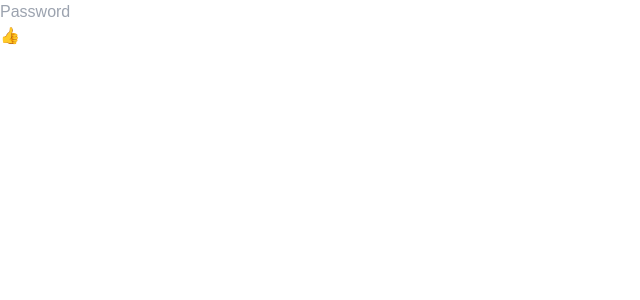
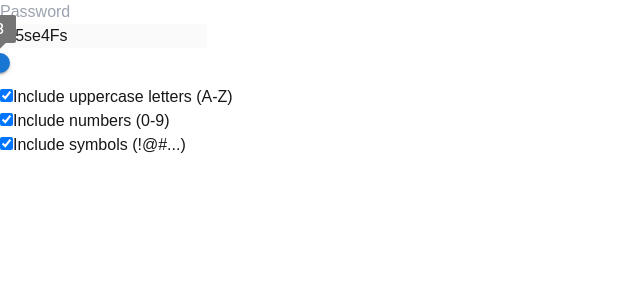
Before and after one commit to jody-frankowski/hibr, a Next.js app: page / in a window 1280 px wide. Shown: the top 300 px of the page, without its empty margins (0-640 px from the left). Built offline with nearby package versions, Linux system fonts and the light colour scheme.

Commit message:
feat: Add PasswordGenerator & PasswordLeakChecker

```diff
--- a/package.json
+++ b/package.json
@@ -9,6 +9,10 @@
     "lint": "next lint"
   },
   "dependencies": {
+    "@emotion/react": "^11.14.0",
+    "@emotion/styled": "^11.14.0",
+    "@mui/material": "^6.4.2",
+    "hash-wasm": "^4.12.0",
     "next": "15.1.6",
     "react": "^19.0.0",
     "react-dom": "^19.0.0"
--- /dev/null
+++ b/src/app/components/CheckBox.tsx
@@ -0,0 +1,20 @@
+interface CheckBoxProps {
+  name: string;
+  checked: boolean;
+  onChange: (e: React.ChangeEvent<HTMLInputElement>) => void;
+}
+
+export default function CheckBox({ name, checked, onChange }: CheckBoxProps) {
+  return (
+    <div className="flex items-center m-4">
+      <input
+        id={name}
+        type="checkbox"
+        name={name}
+        checked={checked}
+        onChange={onChange}
+      />
+      <label className="ml-2" htmlFor={name}>{name}</label>
+    </div>
+  )
+}
--- /dev/null
+++ b/src/app/components/PasswordGenerator.tsx
@@ -0,0 +1,89 @@
+'use client'
+
+import CheckBox from "@/app/components/CheckBox"
+import PasswordInput from '@/app/components/PasswordInput';
+import { useEffect, useState } from 'react';
+// import { Slider, SliderValue } from '@heroui/react';
+import {Slider} from '@mui/material';
+
+function passwordStatisfiesCharsets(password: string, charsets: string[]): boolean {
+  let statisfiedCharsetsCount = 0;
+
+  for (const charset of charsets) {
+    for (const char of password) {
+      if (charset.includes(char)) {
+        statisfiedCharsetsCount += 1
+        break
+      }
+    }
+  }
+
+  return statisfiedCharsetsCount === charsets.length
+}
+
+function generateRandomPassword(charsets: string[], length: number): string {
+  if (length < charsets.length) {
+    throw new Error(`Length (${length}) must be greater than the number of charsets (${charsets.length})`)
+  }
+
+  const completeCharset = charsets.join("");
+  let password = "";
+
+  while (!passwordStatisfiesCharsets(password, charsets)) {
+    password = "";
+
+    for (let i = 0; i < length; i++) {
+      password += completeCharset[Math.floor(Math.random() * completeCharset.length)];
+    }
+  }
+
+  return password;
+}
+
+export default function PasswordGenerator() {
+  const [password, setPassword] = useState('')
+  const [length, setLength] = useState<number>(8)
+  const [includeUppercase, setIncludeUppercase] = useState(true)
+  const [includeNumbers, setIncludeNumbers] = useState(true)
+  const [includeSymbols, setIncludeSymbols] = useState(true)
+
+  let charsets = [
+    "abcdefghijklmnopqrstuvwxyz",
+  ]
+  if (includeUppercase) {
+    charsets.push("ABCDEFGHIJKLMNOPQRSTUVWXYZ")
+  }
+  if (includeNumbers) {
+    charsets.push("0123456789")
+  }
+  if (includeSymbols) {
+    charsets.push("!@#$%^&*()_+-=[]{}|;:,.<>/?")
+  }
+
+  if (length < charsets.length) {
+    setLength(charsets.length);
+    return;
+  }
+
+  useEffect(() => {
+    if (length < charsets.length) {
+      setLength(charsets.length);
+    }
+    // const password = generateRandomPassword(charsets, length as number);
+    setPassword(generateRandomPassword(charsets, length as number));
+  }, [length, charsets.length]);
+
+
+  return (
+    <div className="m-4 flex flex-col items-center">
+      <PasswordInput password={password} disabled={true} onChange={() => {}} />
+      <div className="flex flex-col w-auto">
+        {/*<Slider className="max-w-xl" name="Length" maxValue={128} formatOptions={{ style: "decimal" }} value={length} onChange={setLength} style={{ clipPath: 'none', overflow: 'visible', position: 'relative' }} />*/}
+        <Slider style={{width: "auto"}} className="mx-4 my-2" name="Length" min={charsets.length} valueLabelDisplay="on" value={length} onChange={(_, val) => setLength(val as number)} />
+        <CheckBox name="Include uppercase letters (A-Z)" checked={includeUppercase} onChange={() => setIncludeUppercase(!includeUppercase)} />
+        <CheckBox name="Include numbers (0-9)" checked={includeNumbers} onChange={() => setIncludeNumbers(!includeNumbers)} />
+        <CheckBox name="Include symbols (!@#...)" checked={includeSymbols} onChange={() => setIncludeSymbols(!includeSymbols)} />
+      </div>
+    </div>
+  )
+}
--- a/src/app/components/PasswordInput.tsx
+++ b/src/app/components/PasswordInput.tsx
@@ -1,20 +1,24 @@
 'use client'
 
 interface PasswordInputProps {
+  children?: React.ReactNode;
   password: string;
-  onInput: (e: React.ChangeEvent<HTMLInputElement>) => void;
+  disabled?: boolean;
+  onChange: (e: React.ChangeEvent<HTMLInputElement>) => void;
 }
 
-export function PasswordInput({ password, onInput }: PasswordInputProps) {
+export default function PasswordInput({ children, password, disabled, onChange }: PasswordInputProps) {
   return (
-    <div className="mt-4 p-2 flex justify-between items-center bg-dark-grey md:mt-8 md:py-5 md:px-8 rounded-md border-2">
+    <div className="m-4 p-4 flex justify-between items-center rounded-md border-2">
       <input
-        className="w-full bg-transparent outline-none text-2xl text-almost-white font-bold placeholder:opacity-25 md:text-[32px]"
+        className="w-full bg-transparent text-2xl font-bold outline-none placeholder:opacity-75"
         placeholder="Password"
+        disabled={disabled === true ? true : false}
         value={password}
         data-testid='password-input-input'
-        onChange={(e) => onInput(e)}
+        onChange={(e) => onChange(e)}
       />
+      <div>{children}</div>
     </div>
   )
 }
--- /dev/null
+++ b/src/app/components/PasswordLeakChecker.tsx
@@ -0,0 +1,61 @@
+'use client';
+
+import { useState } from 'react';
+import PasswordInput from '@/app/components/PasswordInput';
+import { blake2b } from 'hash-wasm';
+import { Alert } from '@mui/material';
+
+type matchStatus = "" | "❌" | "😬" | "👍"
+
+export default function PasswordLeakChecker() {
+  const [password, setPassword] = useState('');
+  const [matchStatus, setMatchStatus] = useState<matchStatus>("")
+
+  const onPasswordChange = async (e: React.ChangeEvent<HTMLInputElement>) => {
+    const newPassword = e.target.value;
+    setPassword(newPassword);
+
+    if (newPassword === '') {
+      setMatchStatus('')
+      return;
+    }
+
+    console.log(blake2b(newPassword, 256).then(console.log));
+    try {
+      const hashedPassword = await blake2b(newPassword, 256);
+      const res = fetch(
+        'api/v1/rockyou?' + new URLSearchParams({password: hashedPassword})
+      )
+        .then((res) => {
+          if (res.status === 200) {
+            setMatchStatus('😬')
+          } else if (res.status === 404) {
+            setMatchStatus('👍')
+          } else {
+            setMatchStatus('❌')
+          }
+        })
+    } catch (e) {
+      console.error(e);
+      setMatchStatus("❌")
+    }
+  }
+
+  let alertMessage;
+  if (matchStatus === '❌') {
+    alertMessage = (
+      <Alert severity="warning">Could not contact the server</Alert>
+    )
+  } else {
+    alertMessage = null
+  }
+
+  return (
+    <div className="m-4 flex flex-col items-center">
+      <PasswordInput password={password} onChange={onPasswordChange}>
+        <div>{matchStatus}</div>
+      </PasswordInput>
+      {alertMessage}
+    </div>
+  )
+}
--- a/src/app/page.tsx
+++ b/src/app/page.tsx
@@ -1,31 +1,13 @@
 'use client';
 
-import { useState } from 'react';
-import { PasswordInput } from '@/app/components/PasswordInput';
-
+import PasswordLeakChecker from '@/app/components/PasswordLeakChecker';
+import PasswordGenerator from '@/app/components/PasswordGenerator';
 
 export default function Home() {
-  const [password, setPassword] = useState('');
-  const [matches, setMatches] = useState<boolean | null>(null)
-
-  const onPasswordInput = (e: React.ChangeEvent<HTMLInputElement>) => {
-    const newPassword = e.target.value;
-    setPassword(newPassword);
-
-    const res = fetch('/api/v1/rockyou?' + new URLSearchParams({password: newPassword}))
-      .then((res) => {
-        if (res.status === 200)
-          setMatches(true)
-        else
-          setMatches(false)
-      })
-  }
-
   return (
-    <div
-      className="grid grid-rows-[20px_1fr_20px] items-center justify-items-center min-h-screen p-8 pb-20 gap-16 sm:p-20 font-[family-name:var(--font-geist-sans)]">
-      <PasswordInput password={password} onInput={onPasswordInput} />
-      <div>{matches ? "😬" : "👍"}</div>
+    <div className="flex items-start">
+      <PasswordLeakChecker />
+      <PasswordGenerator />
     </div>
   )
 }
```
Also changed, not shown: src/app/PasswordGenerator/page.tsx (added, +7 -0 lines), src/app/PasswordLeakChecker/page.tsx (added, +7 -0 lines), 1 other file (tests, documents, lock files or other folders).
